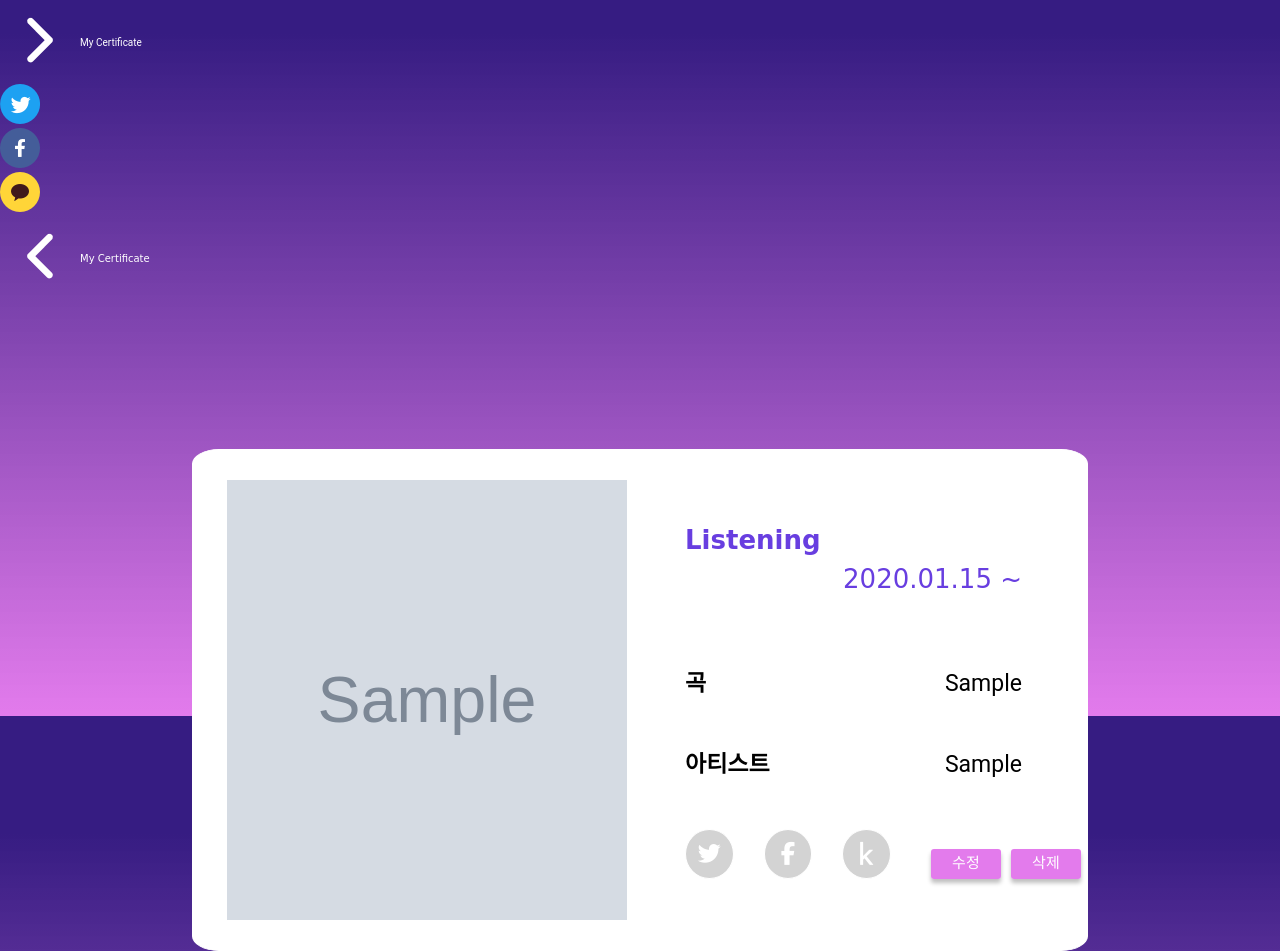
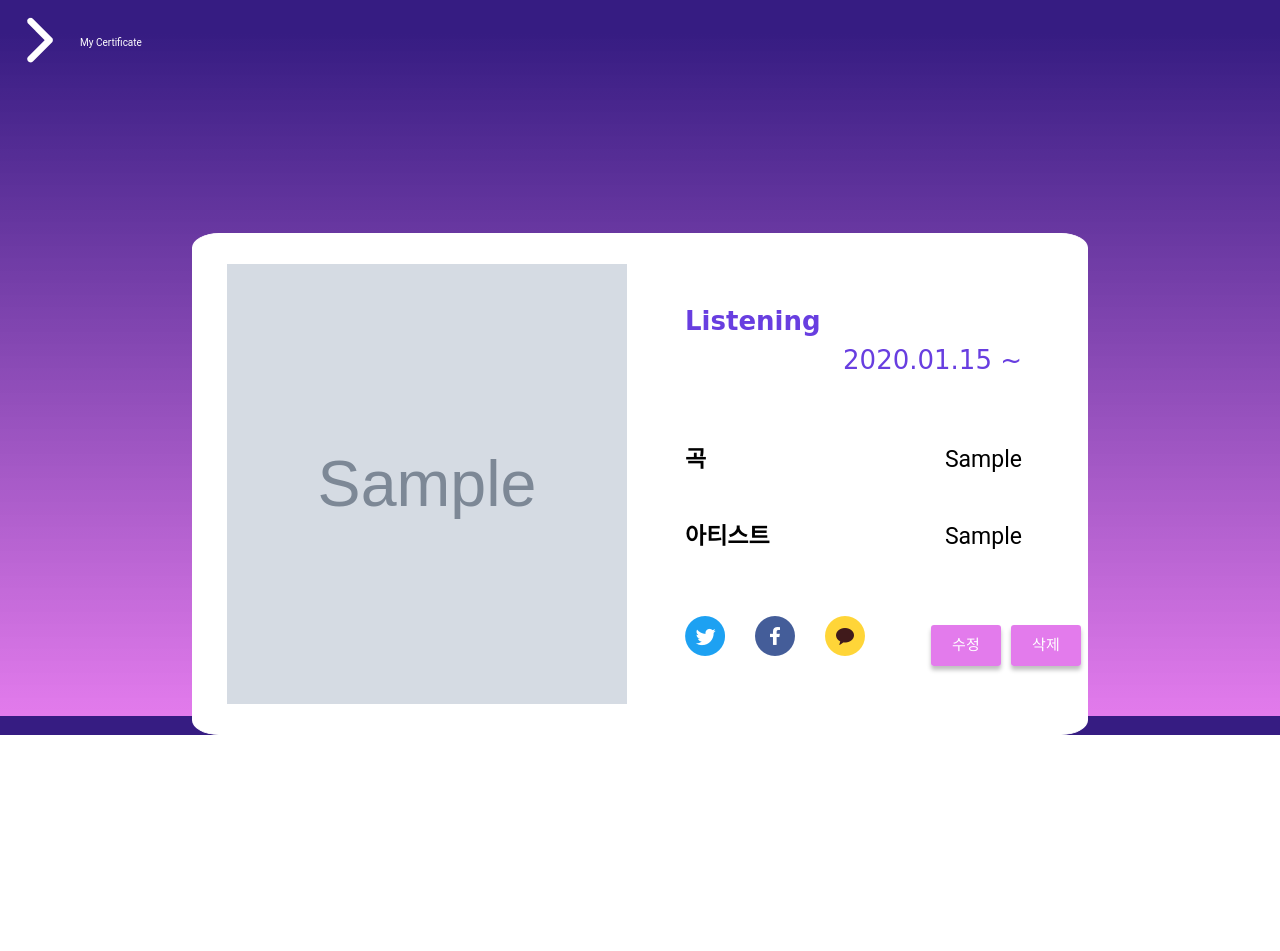
Before and after one commit to jnl1128/Yard, a Django app: page /mypage/1/ in a window 1280 px wide. Shown: the part 84-1035 px from the top of the page. After the commit the page ends 819 px from the top, so only its background shows below. Run offline with Django 4.2, Linux system fonts and the light colour scheme; tables that the repository leaves empty hold one stand-in row (values such as "Sample post"); grey boxes marked "Sample" are stand-in pictures; parts of the project's set-up code (start-up, migrations or seed data) failed here and were passed over; some libraries are stand-ins or nearby versions; some web fonts are replaced.

Commit message:
[STYLE] sns icon

```diff
--- a/static/css/certDetail.css
+++ b/static/css/certDetail.css
@@ -114,11 +114,11 @@
   color: white;
 }
 
-.certDetail-buttons {
+.certDetail-buttons{
   display: flex;
   align-items: flex-end;
 }
-.certDetail-buttons button {
+.certDetail-buttons button{
   margin-left: 1rem;
   color: white !important;
   font-size: 1.5rem;
--- a/static/css/certificate.css
+++ b/static/css/certificate.css
@@ -40,3 +40,8 @@
   background-color: #fafafa;
   width: 100% !important;
 }
+
+
+.sns-all>a{
+  margin-right: 3rem;
+}
--- a/templates/certDetail.html
+++ b/templates/certDetail.html
@@ -2,15 +2,7 @@
 {% load static %}
 {% block content %}
 
-
-
 <div class="certDetail-title"><a href="{% url 'user:myPage' %}"><img class="RE-mypage" src="{% static 'img/moreCertBtn.png' %}" alt=""></a>My Certificate</div>
-<a id="btnTwitter" class="link-icon twitter" href="javascript:shareTwitter();"><img src="{%static 'img/icon-twitter.png'%}" alt=""></a>
-<a id="btnFacebook" class="link-icon facebook" href="javascript:shareFacebook();"><img src="{%static 'img/icon-facebook.png'%}" alt=""></a>
-<a id="btnKakao" class="link-icon kakao" href="javascript:shareKakao();"><img src="{%static 'img/icon-kakao.png'%}" alt=""></a>
-
-<div class="certDetail-title boldfont"><a href="{% url 'user:myPage' %}"><img class="redirect-mypage-btn"
-			src="{% static 'img/moreCertBtn.png' %}" alt=""></a>My Certificate</div>
 
 <div class="certDetail-container">
 	<div class="certDetail-img">
@@ -39,9 +31,11 @@
 
 		<div class="music-info sns-and-buttons">
 			<div class="sns-all">
-				<div class="sns-box"><i class="fab fa-twitter"></i></div>
-				<div class="sns-box"><i class="fab fa-facebook-f"></i></div>
-				<div class="sns-box"><i class="fab fa-kaggle"></i></div>
+				<a id="btnTwitter" class="link-icon twitter" href="javascript:shareTwitter();"><img src="{%static 'img/icon-twitter.png'%}" alt=""></a>
+				<a id="btnFacebook" class="link-icon facebook" href="javascript:shareFacebook();"><img src="{%static 'img/icon-facebook.png'%}" alt=""></a>
+				<a id="btnKakao" class="link-icon kakao" href="javascript:shareKakao();"><img src="{%static 'img/icon-kakao.png'%}" alt=""></a>
+				<button><a href="{% url 'user:certUpdate' cert.id %}">수정</a></button>
+				<button><a href="{% url 'user:certDelete' cert.id %}">삭제</a></button>
 			</div>
 
 			<div class="certDetail-buttons">
```
